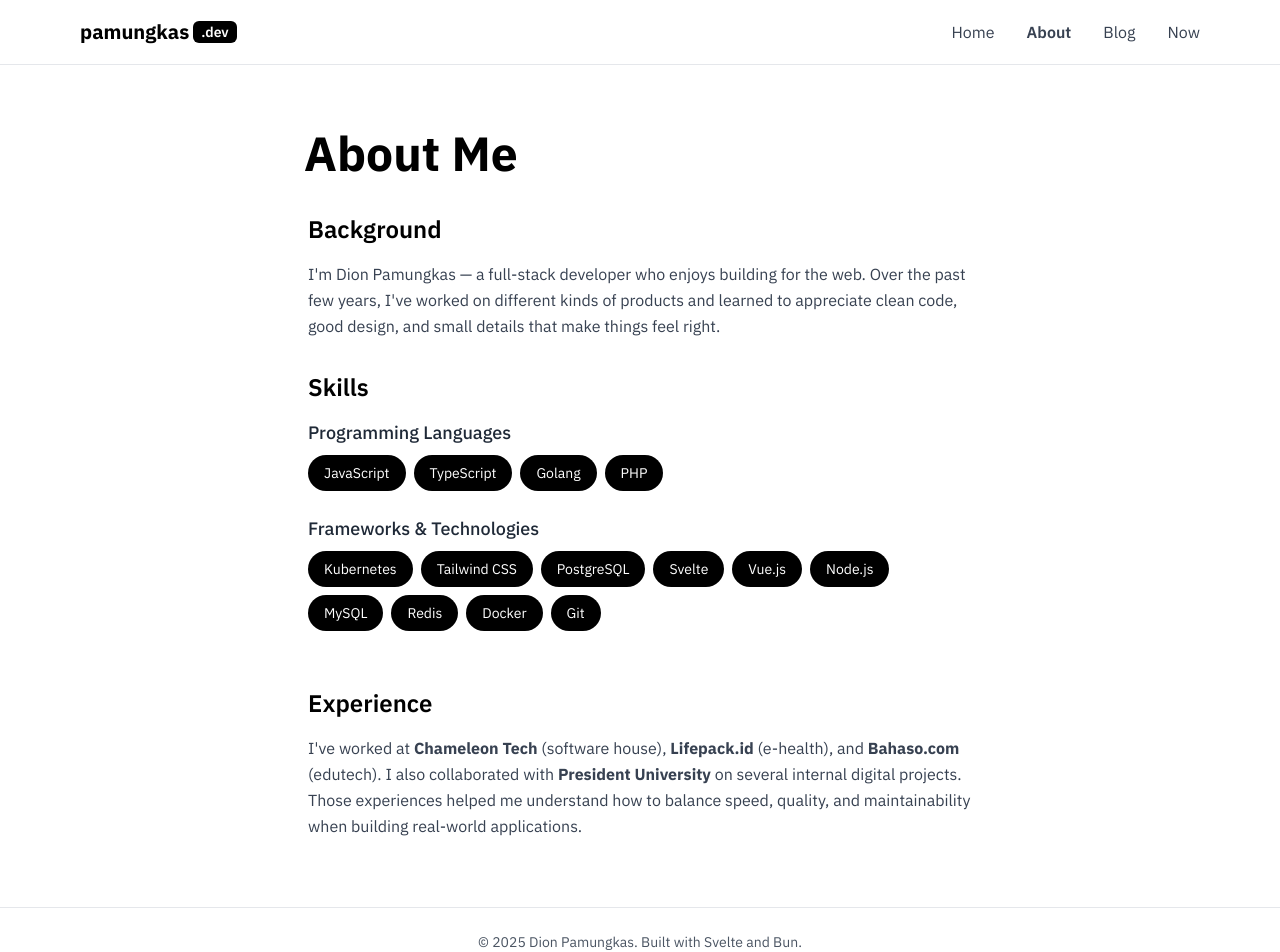
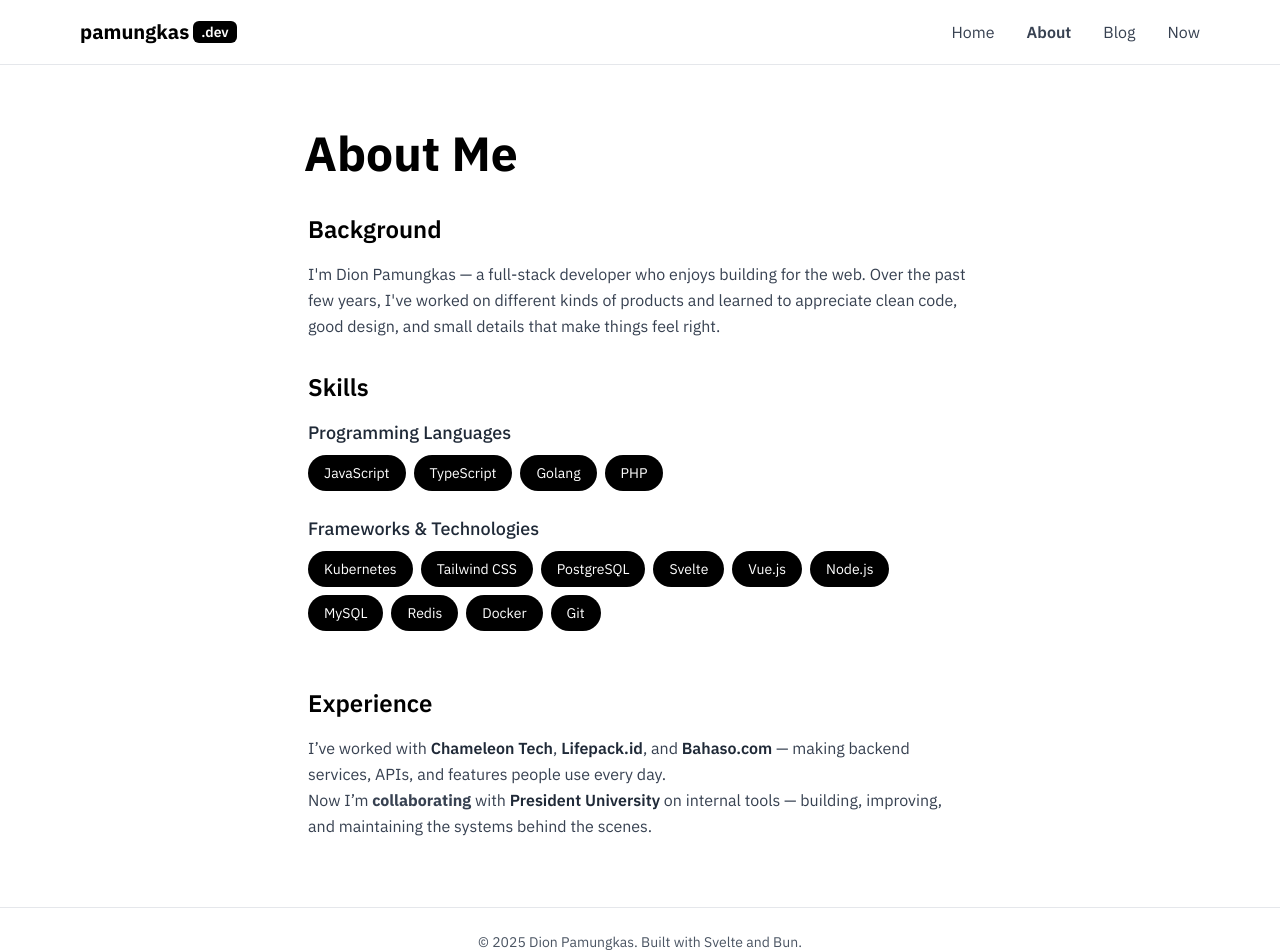
Before and after one commit to dionarya23/pamungkas.dev, a SvelteKit app: page /about in a window 1280 px wide. Shown: the top 952 px of the page. Built offline with nearby package versions, Linux system fonts and the light colour scheme.

Commit message:
fix about experince

```diff
--- a/src/routes/about/+page.svelte
+++ b/src/routes/about/+page.svelte
@@ -57,13 +57,16 @@
 	<section class="rounded-lg p-1">
   <h2 class="text-2xl font-semibold mb-4">Experience</h2>
   <p class="text-gray-700 leading-relaxed">
-		I've worked at <strong>Chameleon Tech</strong> (software house), <strong>Lifepack.id</strong> (e-health),
-		and <strong>Bahaso.com</strong> (edutech).
-		I also collaborated with <strong>President University</strong> on several internal digital projects.
+    I’ve worked with
+    <a href="https://chameleon.co.id" target="_blank" class="font-semibold text-gray-800 hover:underline transition">Chameleon Tech</a>,
+    <a href="https://lifepack.id" target="_blank" class="font-semibold text-gray-800 hover:underline transition">Lifepack.id</a>,
+    and
+    <a href="https://bahaso.com" target="_blank" class="font-semibold text-gray-800 hover:underline transition">Bahaso.com</a> — making backend services, APIs, and features people use every day.
   </p>
   <p class="text-gray-700 leading-relaxed">
-			Those experiences helped me understand how to balance speed, quality, and maintainability
-			when building real-world applications.
+    Now I’m <strong>collaborating</strong> with
+    <a href="https://president.ac.id" target="_blank" class="font-semibold text-gray-800 hover:underline transition">President University</a>
+    on internal tools — building, improving, and maintaining the systems behind the scenes.
   </p>
 </section>
 	</div>
```
Lines whose indentation alone changed are shown as unchanged.
